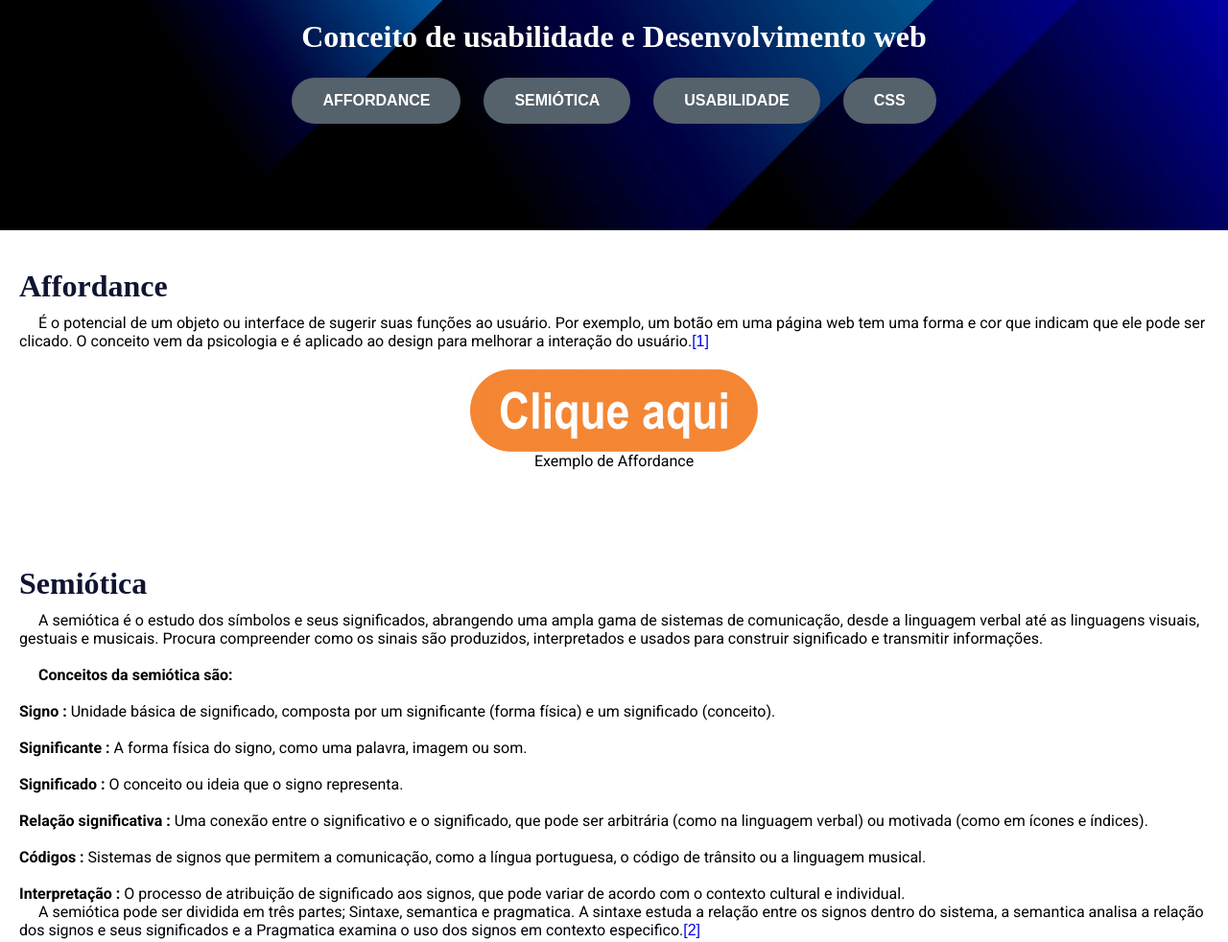
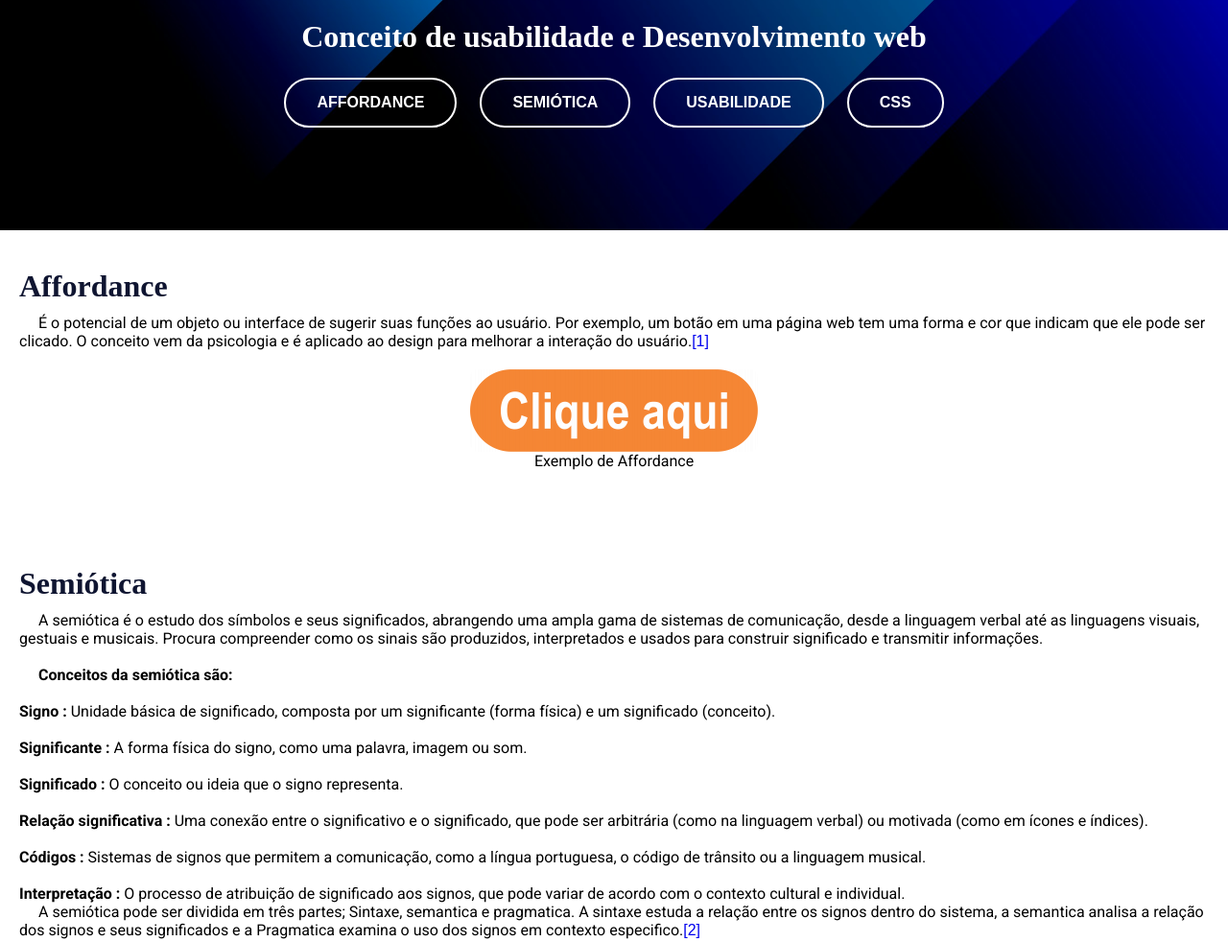
Before and after one commit to ArthurVictorG/Projeto-Conceito, a plain HTML site: page index.html in a window 1280 px wide. Shown: the top 982 px of the page at 96% size. Drawn offline with nearby package versions, Linux system fonts and the light colour scheme; a web font is replaced by a local one.

Commit message:
Conceito Finalizado

```diff
--- a/style.css
+++ b/style.css
@@ -28,8 +28,8 @@ header {
 }
 
 .botao{
-    background-color: #55616b;
-    border: none;
+    background-color: transparent;
+    border: 2px solid white;
     color: #fff;
     padding: 15px 32px;
     text-align: center;
@@ -40,7 +40,7 @@ header {
     transition: background-color 0.5s ease;
 }
 .botao:hover{
-    background-color: #0051ff;
+    background-color:#0051ff;
 }
 
 header h1 {
```
